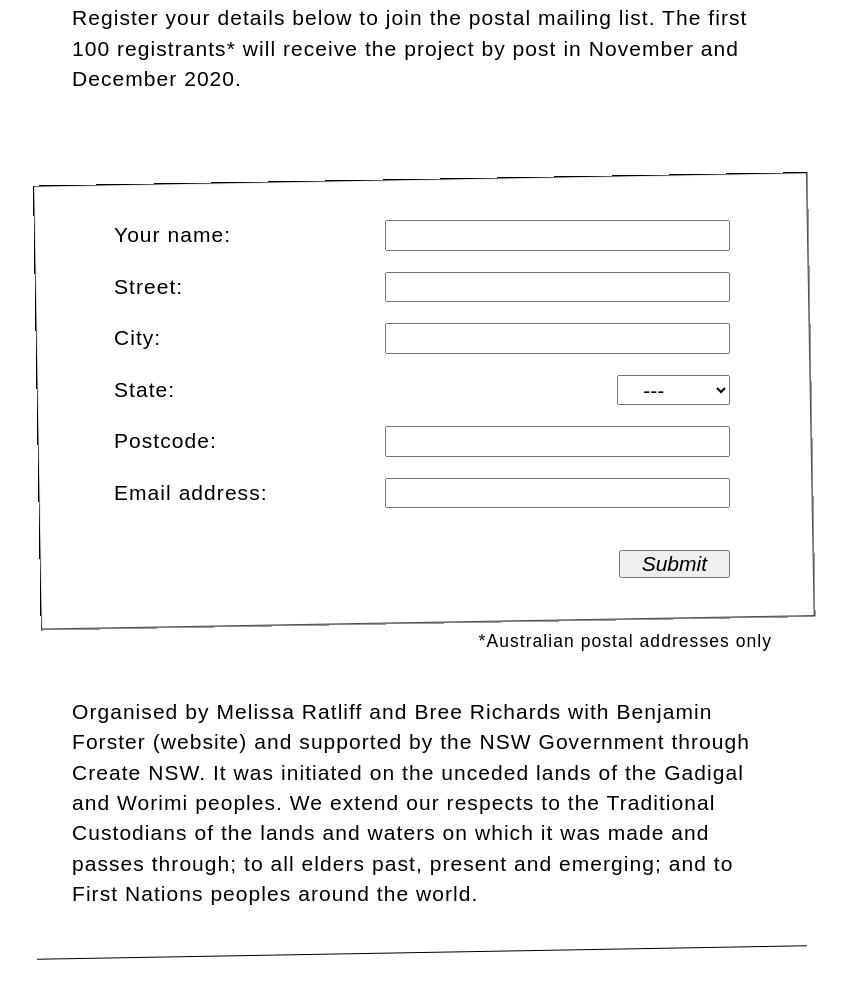
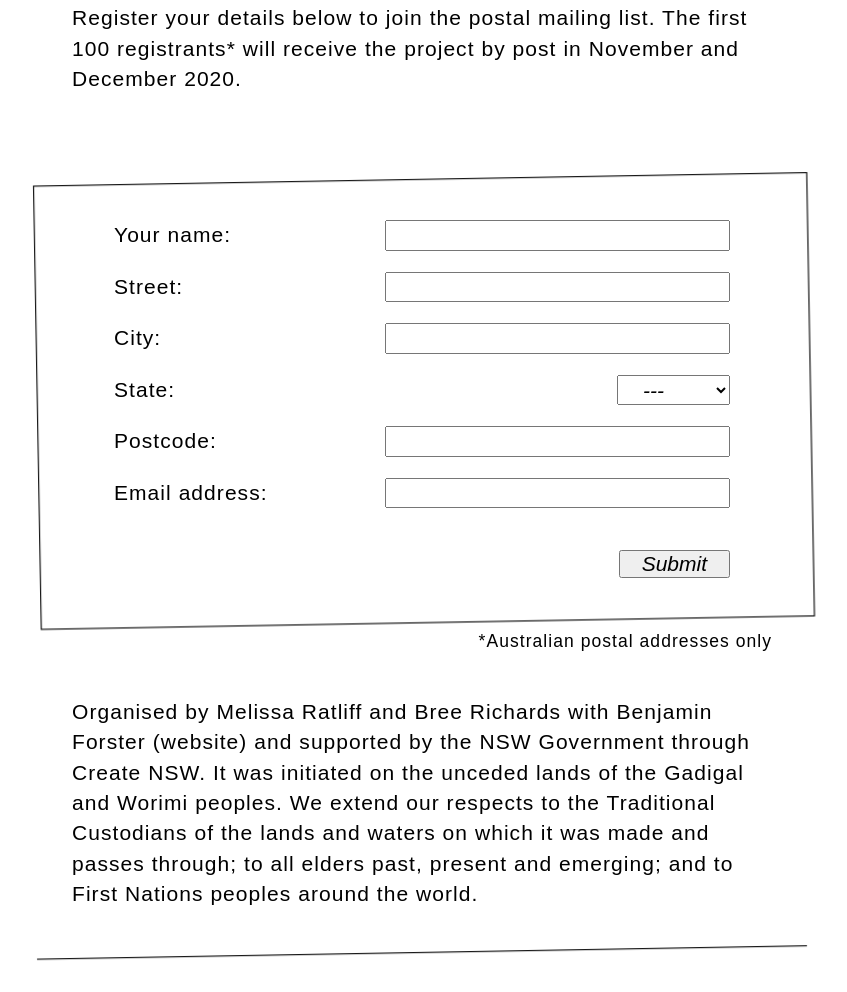
Before and after one commit to e-e-e/when-we-cannot-touch, a website with bundled scripts: page src/public/index.html in a window 1280 px wide. Shown: the part 1380-2372 px from the top of the page, without its empty margins (218-1065 px from the left). Built offline with nearby package versions, Linux system fonts and the light colour scheme.

Commit message:
try anti aliasing fix for ios

```diff
--- a/src/public/index.html
+++ b/src/public/index.html
@@ -49,6 +49,7 @@
             backface-visibility: hidden;
             -webkit-background-clip: content-box;
             background-clip: content-box;
+            outline: 1px solid transparent;
         }
 
         .heading {
@@ -143,6 +144,7 @@
             backface-visibility: hidden;
             -webkit-background-clip: content-box;
             background-clip: content-box;
+            outline: 1px solid transparent;
         }
 
         @keyframes rock {
```
